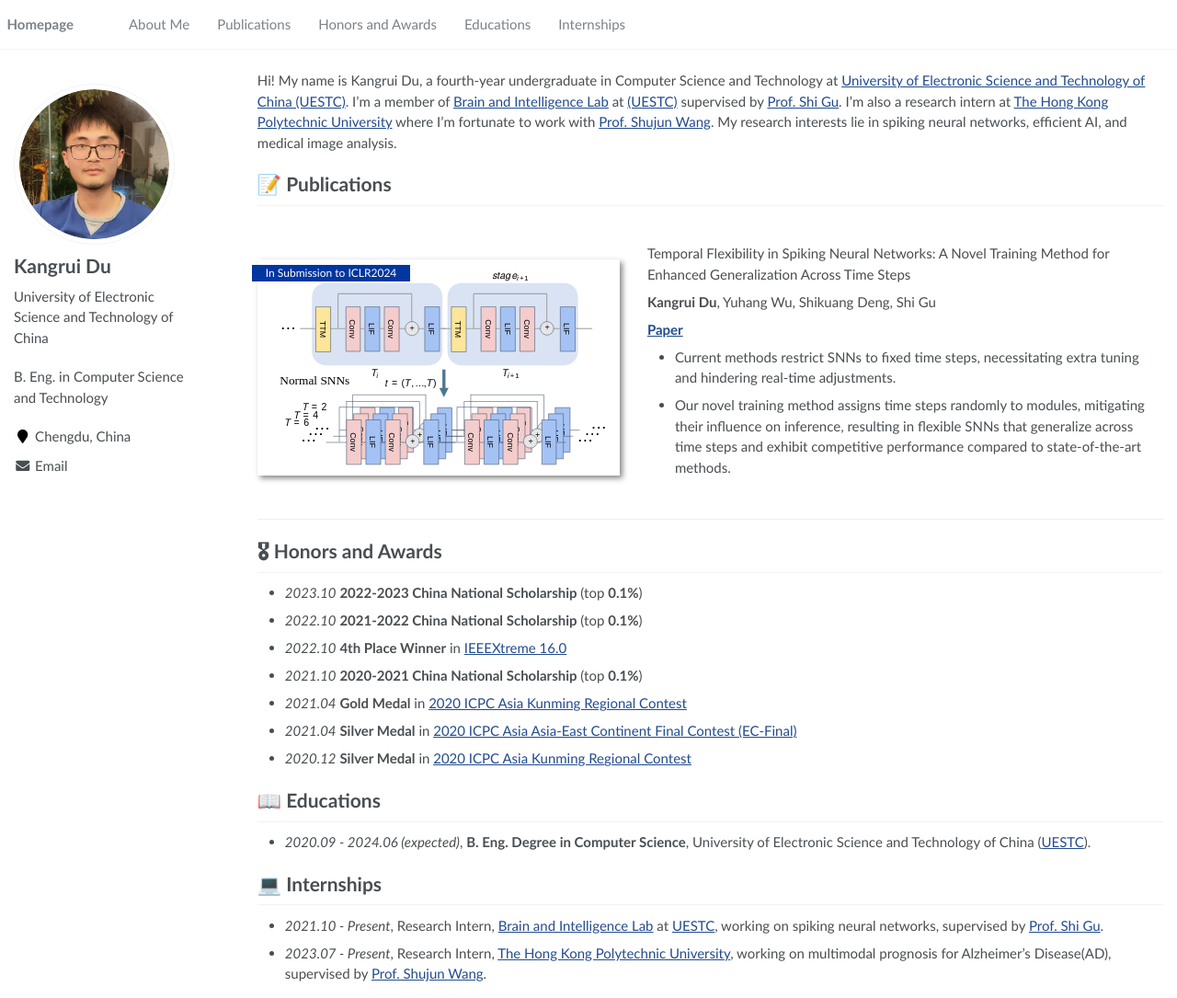
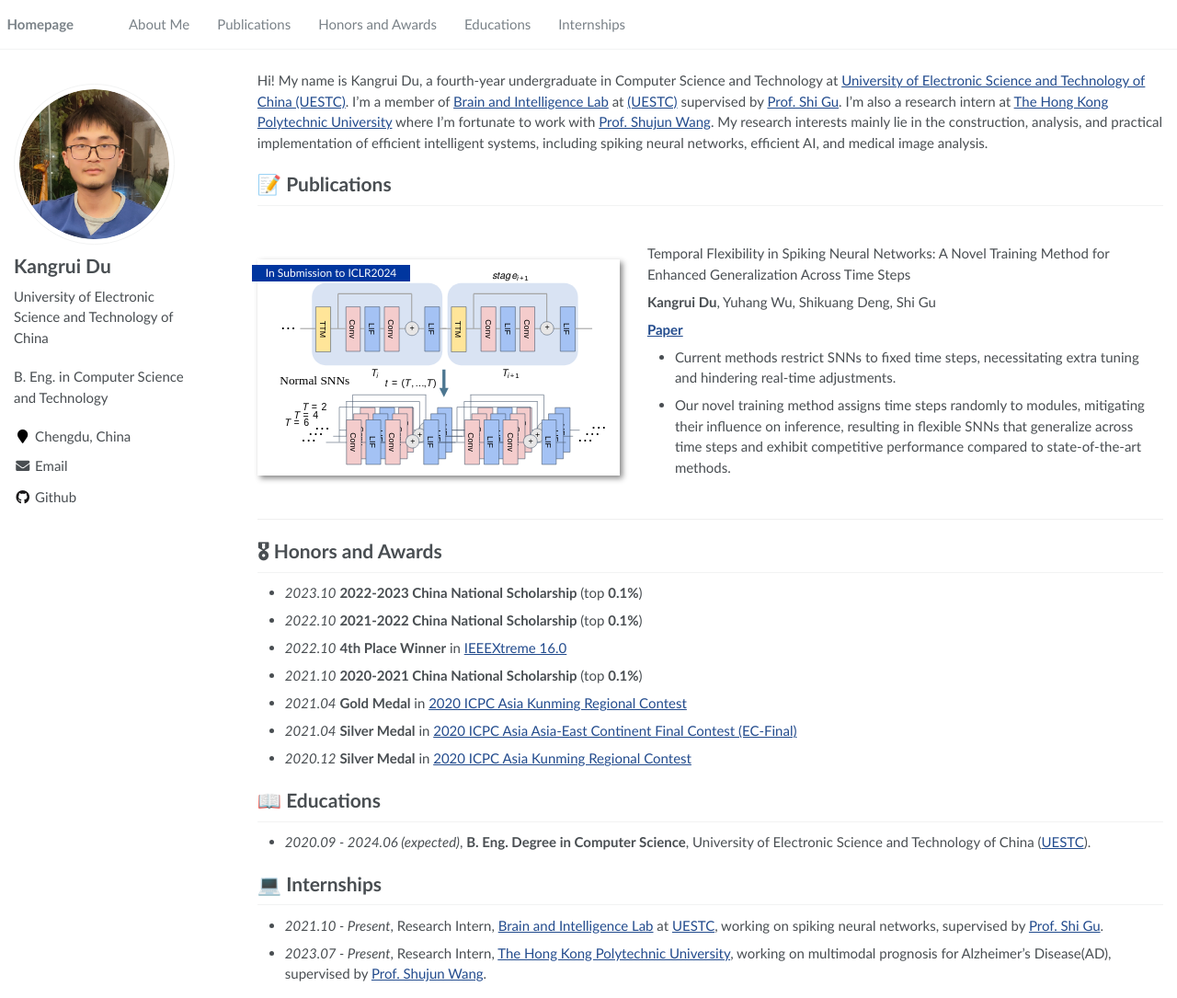
Before and after one commit to Rockdu/Rockdu.github.io, a Jekyll site: the page built from _pages/about.md, in a window 1280 px wide and 1085 px high. Shown: the whole window at 92% size. Built offline with Jekyll 4.4.1, drawn with Linux system fonts in a browser that asks for light colours.

Commit message:
Refined "About Me"

```diff
--- a/_config.yml
+++ b/_config.yml
@@ -38,7 +38,7 @@ author:
   flickr           :
   facebook         :
   foursquare       :
-  github           : # e.g., "github username"
+  github           : "Rockdu" # e.g., "github username"
   google_plus      :
   keybase          :
   instagram        :
--- a/_pages/about.md
+++ b/_pages/about.md
@@ -17,7 +17,9 @@ redirect_from:
 
 <span class='anchor' id='about-me'></span>
 
-Hi! My name is Kangrui Du, a fourth-year undergraduate in Computer Science and Technology at [University of Electronic Science and Technology of China (UESTC)](https://en.uestc.edu.cn/). I'm a member of [Brain and Intelligence Lab](https://guslab.org/) at [(UESTC)](https://en.uestc.edu.cn/) supervised by [Prof. Shi Gu](https://guslab.org/). I'm also a research intern at [The Hong Kong Polytechnic University](https://www.polyu.edu.hk/en/) where I'm fortunate to work with [Prof. Shujun Wang](https://emma-sjwang.github.io/). My research interests lie in spiking neural networks, efficient AI, and medical image analysis.
+Hi! My name is Kangrui Du, a fourth-year undergraduate in Computer Science and Technology at [University of Electronic Science and Technology of China (UESTC)](https://en.uestc.edu.cn/). I'm a member of [Brain and Intelligence Lab](https://guslab.org/) at [(UESTC)](https://en.uestc.edu.cn/) supervised by [Prof. Shi Gu](https://guslab.org/). I'm also a research intern at [The Hong Kong Polytechnic University](https://www.polyu.edu.hk/en/) where I'm fortunate to work with [Prof. Shujun Wang](https://emma-sjwang.github.io/).
+<!-- My research interests lie in building, analyzing and applying efficient and low energy intelligent systems, including spiking neural networks, efficient AI, and medical image analysis.  -->
+My research interests mainly lie in the construction, analysis, and practical implementation of efficient intelligent systems, including spiking neural networks, efficient AI, and medical image analysis.
 
 
 <!-- # 🔥 News
```
